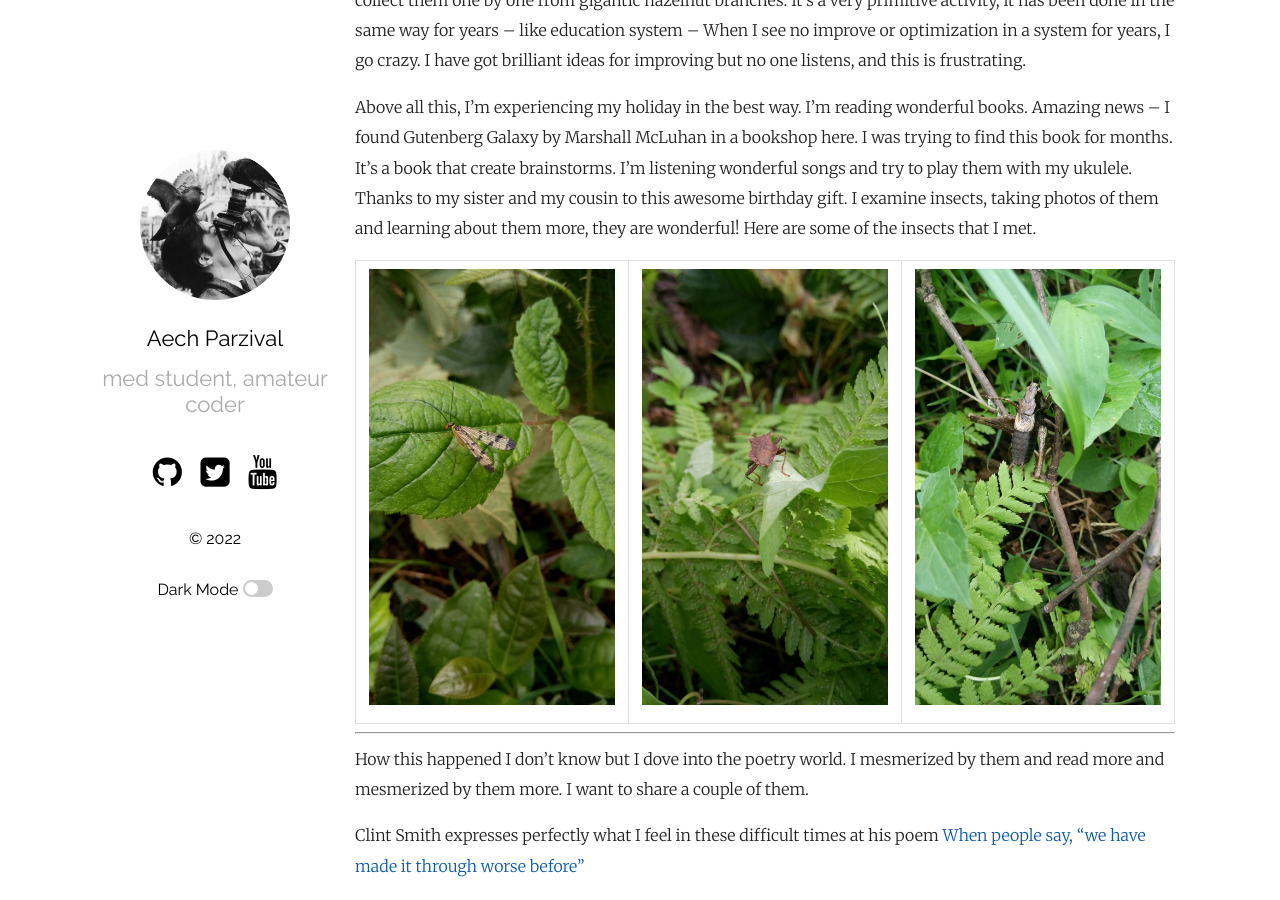
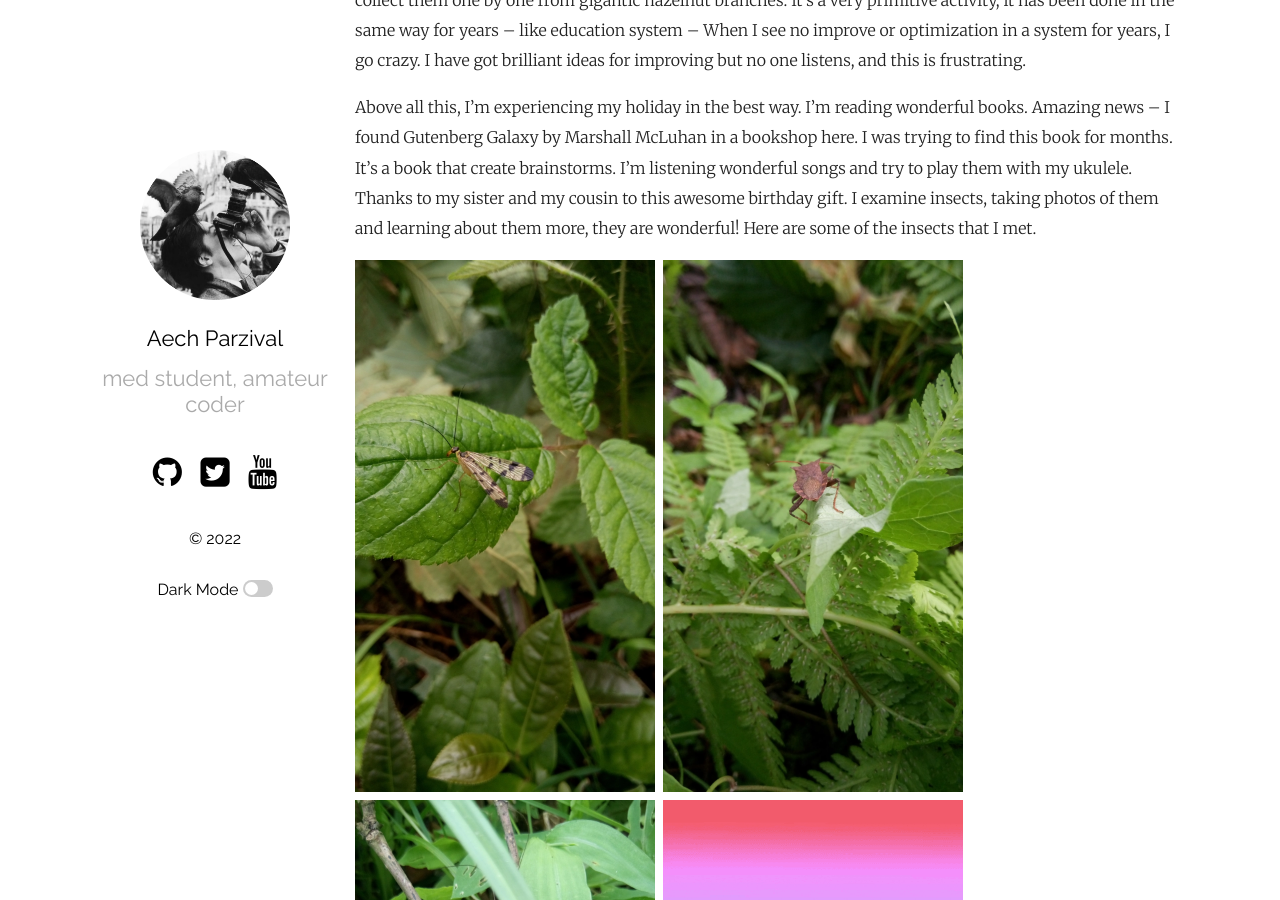
Before and after one commit to ebbilge/aechsparacosm, a Jekyll site: the page built from _posts/2020-08-17-adventure-log-7.md, in a window 1280 px wide and 900 px high, scrolled down 1086 px. Built offline with Jekyll 4.4.1, drawn with Linux system fonts in a browser that asks for light colours.

Commit message:
Update image size

```diff
--- a/_includes/image-gallery.html
+++ b/_includes/image-gallery.html
@@ -8,7 +8,7 @@
         file.extname == '.png' or
         file.extname == '.PNG' or
         file.extname == '.gif' %}
-        <img src="/aechsparacosm{{file.path }}" style="float: left; display: block; margin: 0 0 1% 1%; width: 20%; text-align: center; text-decoration: none!important;" />
+        <img src="/aechsparacosm{{file.path }}" style="float: left; display: block; margin: 0 0 1% 1%; width: 300px; text-align: center; text-decoration: none!important;" />
       {% endif %}
     {% endif %}
   {% endfor %}
--- a/_posts/2020-08-17-adventure-log-7.md
+++ b/_posts/2020-08-17-adventure-log-7.md
@@ -23,8 +23,8 @@ After, when I took my final exam, we came to our hometown. I’m surrounded by l
 
 Above all this, I’m experiencing my holiday in the best way. I’m reading wonderful books. Amazing news – I found Gutenberg Galaxy by Marshall McLuhan in a bookshop here. I was trying to find this book for months. It’s a book that create brainstorms. I’m listening wonderful songs and try to play them with my ukulele. Thanks to my sister and my cousin to this awesome birthday gift. I examine insects, taking photos of them and learning about them more, they are wonderful! Here are some of the insects that I met.
 
+{% include image-gallery.html folder="/assets/bug" %}
 
-![Bug](/aechsparacosm/assets/bug1.jpg) | ![Bug](/aechsparacosm/assets/bug2.jpg) | ![Bug](/aechsparacosm/assets/bug3.jpg)
 
 -----
 
```
Also changed, not shown: _posts/2022-07-04-moledro-2.md (+0 -2 lines), assets/bug/bug1.jpg (renamed from assets/bug1.jpg), assets/bug/bug2.jpg (renamed from assets/bug2.jpg), assets/bug/bug3.jpg (renamed from assets/bug3.jpg).
